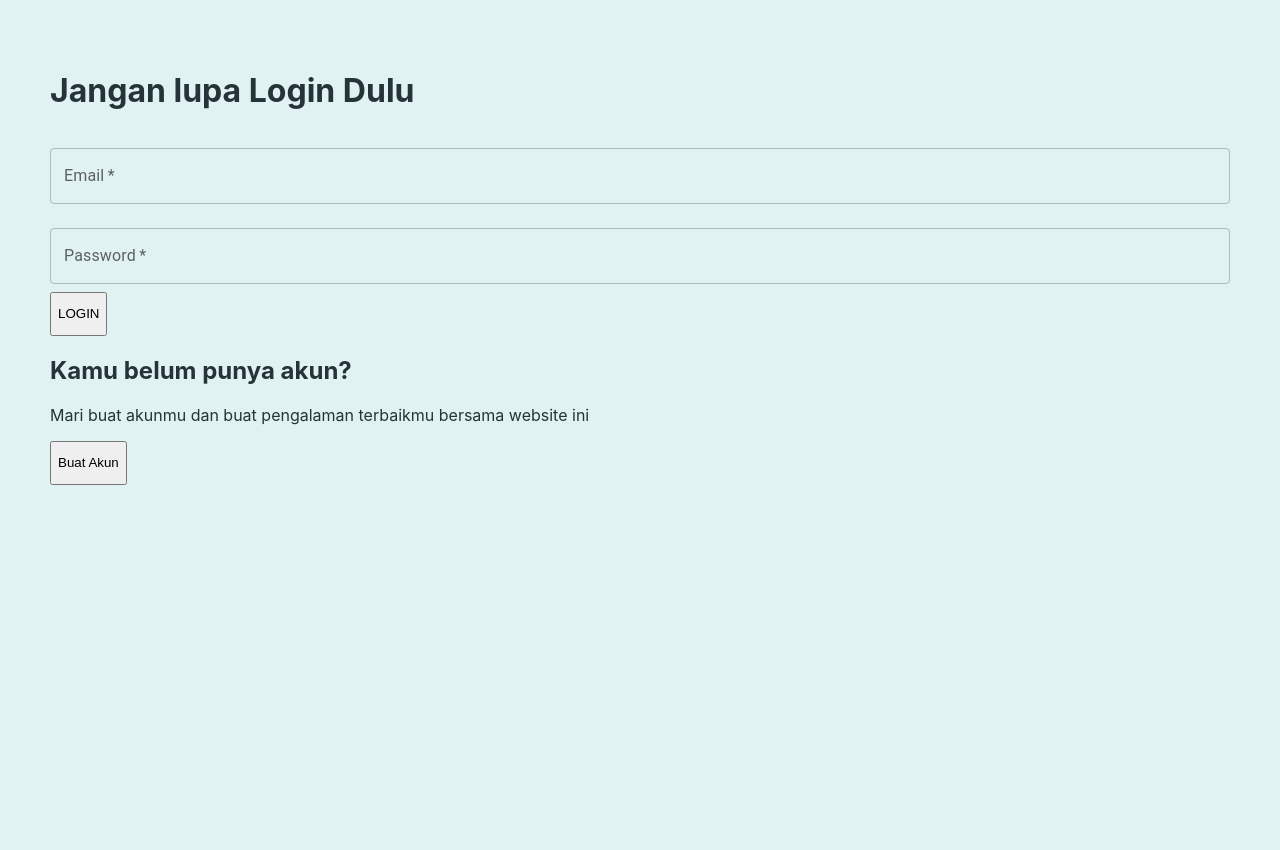
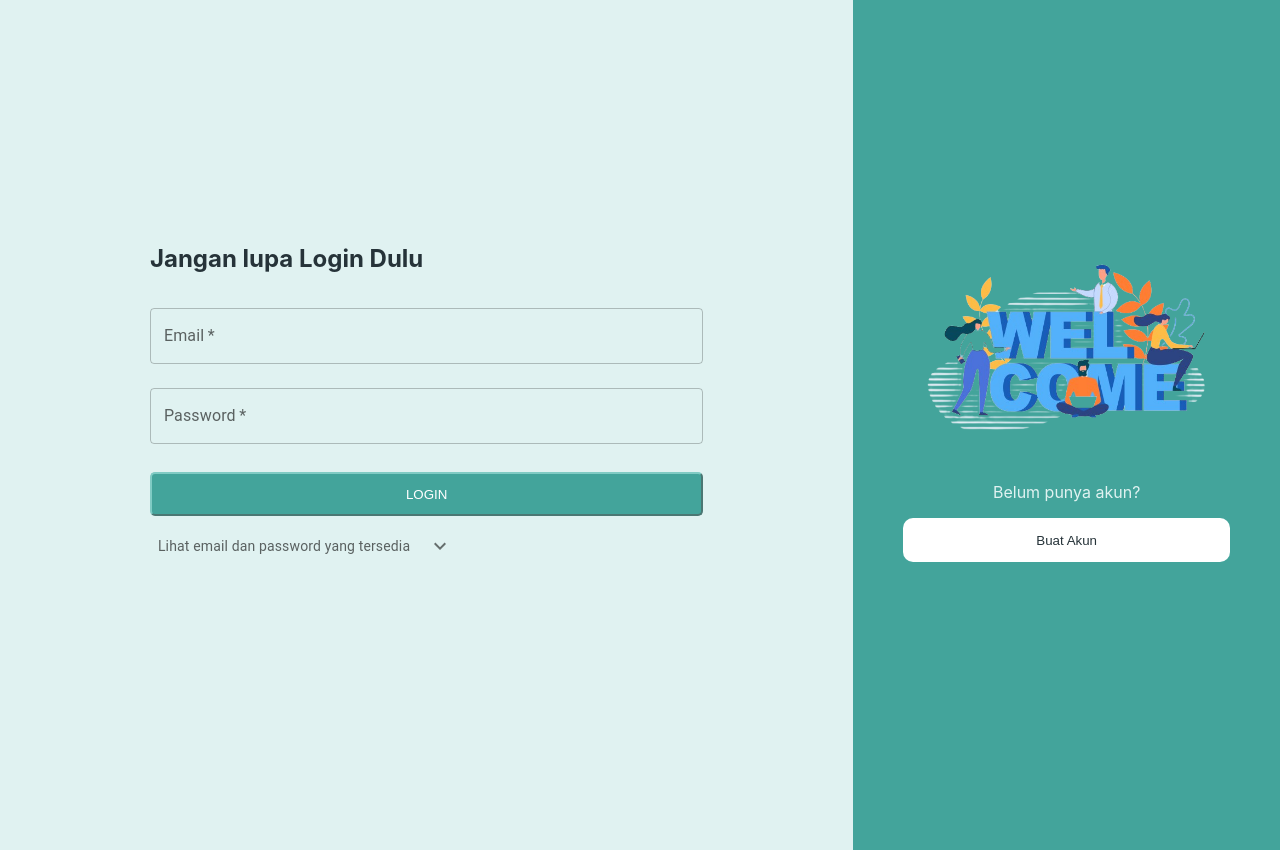
Before and after one commit to syiidahasnaa30/Tech-Test-Rosyiidah-Hasnaa, a React (Vite) app: page / in a window 1280 px wide. Before the commit the page ends 800 px from the top, so only its background shows below. Built offline with nearby package versions, Linux system fonts and the light colour scheme.

Commit message:
add loading and styling login page

```diff
--- a/src/App.jsx
+++ b/src/App.jsx
@@ -5,8 +5,8 @@ import EditUserPage from "./page/EditUserPage"
 import { useState } from "react"
 import { getToken } from "./utils/authentication-api"
 import LoginPage from "./page/LoginPage"
-import { } from "./utils/user-api"
 import RegisterPage from "./page/RegisterPage"
+import { FaCopyright } from "react-icons/fa6";
 
 function App() {
   const [token, setToken] = useState(() => { return getToken() })
@@ -14,27 +14,28 @@ function App() {
 
   if (token === null || token === "") {
     return (
-      <div className="app-content">
+      <div>
         <main >
           <Routes>
             <Route path="/" element={<LoginPage setToken={setToken} />} />
             <Route path="/register" element={<RegisterPage />} />
           </Routes>
-
         </main>
       </div>
     )
   }
   return (
-    <div className="app-content">
-      <main >
+    <div >
+      <main className="app-content" >
         <Routes>
           <Route path="/" element={<HomePage />} />
           <Route path="/user/add" element={<CreateUserPage />} />
           <Route path="/user/:id" element={<EditUserPage />} />
         </Routes>
-
       </main>
+      <footer>
+        <p><FaCopyright /> Rosyiidah Hasnaa 2023</p>
+      </footer>
     </div>
   )
 }
--- /dev/null
+++ b/src/components/CardDefaultUser.jsx
@@ -0,0 +1,53 @@
+import * as React from 'react';
+import { styled } from '@mui/material/styles';
+import Card from '@mui/material/Card';
+import CardContent from '@mui/material/CardContent';
+import CardActions from '@mui/material/CardActions';
+import Collapse from '@mui/material/Collapse';
+import IconButton from '@mui/material/IconButton';
+import Typography from '@mui/material/Typography';
+import { MdOutlineExpandMore } from "react-icons/md";
+
+const ExpandMore = styled((props) => {
+    const { ...other } = props;
+    return <IconButton {...other} />;
+})(({ theme, expand }) => ({
+    transform: !expand ? 'rotate(0deg)' : 'rotate(180deg)',
+    marginLeft: 'auto',
+    transition: theme.transitions.create('transform', {
+        duration: theme.transitions.duration.shortest,
+    }),
+}));
+
+const CardDefaultUser = () => {
+    const [expanded, setExpanded] = React.useState(false);
+
+    const handleExpandClick = () => {
+        setExpanded(!expanded);
+    };
+
+    return (
+        <Card sx={{ background: "#E0F2F1", boxShadow: "none" }}>
+            <CardActions >
+                <Typography variant="body2" color="text.secondary">
+                    Lihat email dan password yang tersedia
+                </Typography>
+                <ExpandMore
+                    expand={expanded}
+                    onClick={handleExpandClick}
+                    aria-expanded={expanded}
+                    aria-label="show more"
+                >
+                    <MdOutlineExpandMore />
+                </ExpandMore>
+            </CardActions>
+            <Collapse in={expanded} timeout="auto" unmountOnExit>
+                <CardContent>
+                    <Typography variant="body2" color="text.secondary">email : rosyii@gmail.com</Typography>
+                    <Typography variant="body2" color="text.secondary">password : rosyii123</Typography>
+                </CardContent>
+            </Collapse>
+        </Card>
+    );
+}
+export default CardDefaultUser
--- a/src/components/FormInputUser.jsx
+++ b/src/components/FormInputUser.jsx
@@ -7,7 +7,7 @@ import { getUser } from "../utils/user-api";
 import FormAction from "./FormAction";
 import { useEffect } from "react";
 
-const FormInputUser = ({ submitForm }) => {
+const FormInputUser = ({ submitForm, setLoading }) => {
     const { id } = useParams();
     const [name, onNameChange, setName] = useInput("");
     const [address, onAddressChange, setAddress] = useInput("");
@@ -36,6 +36,7 @@ const FormInputUser = ({ submitForm }) => {
         if (valid) {
             alert(valid);
         } else {
+            setLoading(true)
             submitForm({ name, address, gender, born_date });
         }
     };
--- a/src/components/FormLogin.jsx
+++ b/src/components/FormLogin.jsx
@@ -1,12 +1,14 @@
+/* eslint-disable react/prop-types */
 import { TextField } from "@mui/material"
 import useInput from "../hooks/useInput"
 
-const FormLogin = ({ submitForm }) => {
+const FormLogin = ({ submitForm, setLoading }) => {
     const [email, onEmailChange] = useInput("");
     const [password, onPasswordChange] = useInput("")
 
     const handleSubmit = (event) => {
         event.preventDefault()
+        setLoading(true)
         submitForm({ email, password })
     }
 
--- a/src/components/Loading.jsx
+++ /dev/null
@@ -1,11 +0,0 @@
-import CircularProgress from '@mui/material/CircularProgress';
-import Box from '@mui/material/Box';
-
-const LoadingElement = () => {
-    return (
-        <Box sx={{ display: 'flex' }}>
-            <CircularProgress sx={{ color: "#408d86" }} />
-        </Box>
-    );
-}
-export default LoadingElement
--- /dev/null
+++ b/src/components/LoadingElement.jsx
@@ -0,0 +1,15 @@
+import Box from '@mui/material/Box';
+import { LinearProgress } from '@mui/material';
+
+const LoadingElement = () => {
+    return (
+        <div className='loading-page'>
+            <Box sx={{ width: '100%' }}>
+                <LinearProgress />
+            </Box>
+            <p>loading...</p>
+        </div>
+
+    );
+}
+export default LoadingElement
--- a/src/page/CreateUserPage.jsx
+++ b/src/page/CreateUserPage.jsx
@@ -1,26 +1,34 @@
 import { useNavigate } from "react-router-dom"
 import FormInputUser from "../components/FormInputUser"
 import { addUser } from "../utils/user-api";
+import LoadingElement from "../components/LoadingElement";
+import { useState } from "react";
 
 const CreateUserPage = () => {
     const navigate = useNavigate();
+    const [loading, setLoading] = useState(false)
 
     const addNewUser = async ({ name, address, gender, born_date }) => {
         const { message } = await addUser({ name, address, gender, born_date })
         if (message) {
             alert("success")
+            setLoading(false)
             navigate("/")
         } else {
             alert("failed")
         }
+        setLoading(false)
     }
 
-    return (
-        <div className="page-input-user">
-            <FormInputUser submitForm={addNewUser} />
-        </div>
-    )
-
+    if (loading) {
+        return <LoadingElement />
+    } else {
+        return (
+            <div className="page-input-user">
+                <FormInputUser submitForm={addNewUser} setLoading={setLoading} />
+            </div>
+        )
+    }
 
 }
 export default CreateUserPage
--- a/src/page/EditUserPage.jsx
+++ b/src/page/EditUserPage.jsx
@@ -1,12 +1,14 @@
 import { useNavigate, useParams } from "react-router-dom"
 import FormInputUser from "../components/FormInputUser"
 import { updateUser } from "../utils/user-api"
+import LoadingElement from "../components/LoadingElement"
+import { useState } from "react"
 
 
 const EditUserPage = () => {
     const { id } = useParams()
     const navigate = useNavigate()
-
+    const [loading, setLoading] = useState(false)
     const editUser = async ({ name, gender, address, born_date }) => {
         const response = await updateUser({ id, name, gender, address, born_date })
         if (response.message === "success") {
@@ -17,12 +19,15 @@ const EditUserPage = () => {
             alert(response.detail)
         }
     }
-
-    return (
-        <div className="page-edit-user">
-            <FormInputUser submitForm={editUser} />
-        </div>
-    )
+    if (loading) {
+        return <LoadingElement />
+    } else {
+        return (
+            <div className="page-edit-user">
+                <FormInputUser submitForm={editUser} setLoading={setLoading} />
+            </div>
+        )
+    }
 
 
 }
--- a/src/page/HomePage.jsx
+++ b/src/page/HomePage.jsx
@@ -3,24 +3,33 @@ import TableUser from "../components/TableUser"
 import { GrAdd } from "react-icons/gr";
 import { getAllUser } from "../utils/user-api"
 import { Link } from "react-router-dom";
-import LoadingElement from "../components/Loading";
+import LoadingElement from "../components/LoadingElement";
 
 const HomePage = () => {
     const [users, setUsers] = useState([])
+    const [loading, setLoading] = useState(true)
+
     const getUser = async () => {
         try {
             setUsers(await getAllUser())
         } catch (error) {
             alert(error)
         }
+        setLoading(false)
     }
 
     useEffect(() => {
         getUser()
 
     }, [users])
+
+    if (loading) {
+        return <LoadingElement />
+    } else {
         return (
-        <>
+            <div>
+                <h1>Selamat Datang </h1>
+                <p>Di Techinal test milik Rosyiidah Hasnaa</p>
                 <TableUser users={users} />
                 <div className="app-content__action">
                     <button className="action">
@@ -30,9 +39,9 @@ const HomePage = () => {
 
                     </button>
                 </div>
-        </>
+            </div>
         )
-    // }
+    }
 
 }
 
--- a/src/page/LoginPage.jsx
+++ b/src/page/LoginPage.jsx
@@ -1,9 +1,15 @@
+/* eslint-disable react/prop-types */
 import { useNavigate } from "react-router-dom"
 import FormLogin from "../components/FormLogin"
 import { login, putToken } from "../utils/authentication-api"
+import image from "../assets/image-welcome.png"
+import CardDefaultUser from "../components/CardDefaultUser"
+import { useState } from "react"
+import LoadingElement from "../components/LoadingElement"
 
 const LoginPage = ({ setToken }) => {
     const navigate = useNavigate()
+    const [loading, setLoading] = useState(false)
     const handleSubmit = async ({ email, password }) => {
         const { error, data, message } = await login({ email, password })
         if (error) {
@@ -15,20 +21,29 @@ const LoginPage = ({ setToken }) => {
             alert("sukses")
             setToken(data)
         }
+        setLoading(false)
     }
 
+    if (loading) {
+        return (
+            <LoadingElement />
+        )
+    } else {
         return (
             <div className="login-page">
                 <div className="login-page__left">
-                <h1>Jangan lupa Login Dulu</h1>
-                <FormLogin submitForm={handleSubmit} />
+                    <h2>Jangan lupa Login Dulu</h2>
+                    <FormLogin submitForm={handleSubmit} setLoading={setLoading} />
+                    <CardDefaultUser />
                 </div>
                 <div className="login-page__right">
-                <h2>Kamu belum punya akun?</h2>
-                <p>Mari buat akunmu dan buat pengalaman terbaikmu bersama website ini</p>
+                    <img src={image} width={"100%"} />
+                    <p>Belum punya akun?</p>
                     <button onClick={() => { navigate("/register") }}>Buat Akun</button>
                 </div>
             </div>
         )
     }
+
+}
 export default LoginPage
--- a/src/styles/main.css
+++ b/src/styles/main.css
@@ -107,7 +107,7 @@ button{
     border-color: var(--accent-200);
 }
 
-.form-input button{
+.form-input button, .form-login button{
     width: 100%;
     background: var(--accent-200);
     border-radius: 5px;
@@ -136,17 +136,72 @@ button{
     text-align: center;
     color: var(--text-100);
 }
+/* login and register page */
+.login-page{
+   display: flex;
+   flex-direction: column-reverse;
+   min-height: 100vh;
+   align-items: center;
+   justify-items: center;
+}
+.login-page__left, .login-page__right{
+    padding: 50px;
+}
+.login-page__right{
+    min-height: 100%;
+    display: flex;
+    flex-direction: column;
+    justify-content: center;
+    text-align: center;
+    background-color: var(--accent-200);
+}
+.login-page__right p{
+    color: var(--bg-100);
+}
+.login-page__right button{
+    border: none;
+    color: var(--text-100);
+    background: var(--bg-300);
+    min-width: 200px;
+    border-radius: 10px;
+}
+/* loading page */
+.loading-page{
+   margin-top: 50vh;
+   margin-left: 50px;
+   margin-right: 50px;
+   text-align: center;
+}
 
+/* footer */
+footer{
+    background: var(--primary-100);
+    padding-top: 50px;
+    padding-bottom: 50px;
+    text-align: center;
+}
+footer p{
+    color: var(--bg-300);
+}
 @media screen and (min-width:650px) {
     .app-content {
         padding: 50px;
     }
 }
 
-@media screen and(min-width:850px) {}
+@media screen and (min-width:850px) {
+    .login-page{
+        display: grid;
+        grid-template-columns: 2fr 1fr;
+    }
 
-@media screen and(min-width:1200px) {
+}
+
+@media screen and (min-width:1200px) {
     .app-content {
         padding: 100px;
     }
+    .login-page__left{
+        padding: 100px;
+    }
 }
```
Also changed, not shown: src/assets/image-welcome.png (added). Lines whose indentation alone changed are shown as unchanged.
